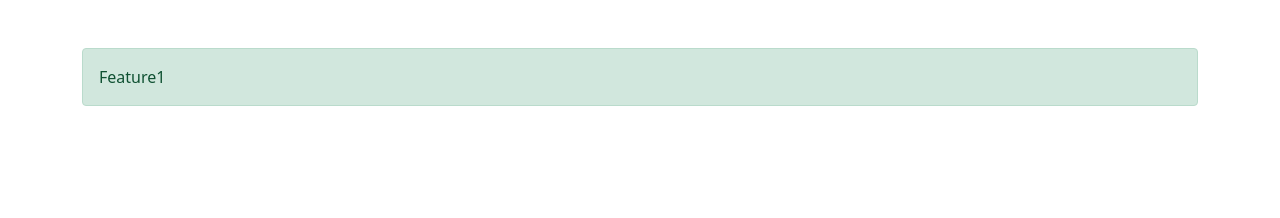
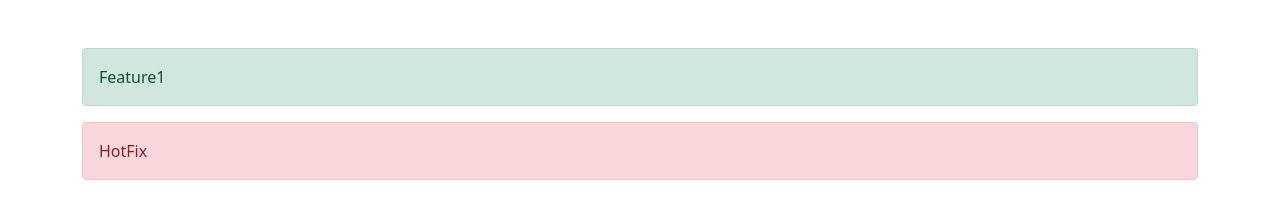
Before and after one commit to diegoGoCode/Digital-BdB, a plain HTML site: page index.html in a window 1280 px wide. Drawn offline with nearby package versions, Linux system fonts and the light colour scheme.

Commit message:
commit Hotfix

```diff
--- a/index.html
+++ b/index.html
@@ -13,6 +13,9 @@
         <div class="alert alert-success" role="alert">
             Feature1
         </div>
+        <div class="alert alert-danger" role="alert">
+            HotFix
+        </div>
     </div>
     <!-- JavaScript Bundle with Popper -->
     <script src="https://cdn.jsdelivr.net/npm/bootstrap@5.0.1/dist/js/bootstrap.bundle.min.js" integrity="sha384-gtEjrD/SeCtmISkJkNUaaKMoLD0//ElJ19smozuHV6z3Iehds+3Ulb9Bn9Plx0x4" crossorigin="anonymous"></script>
```
